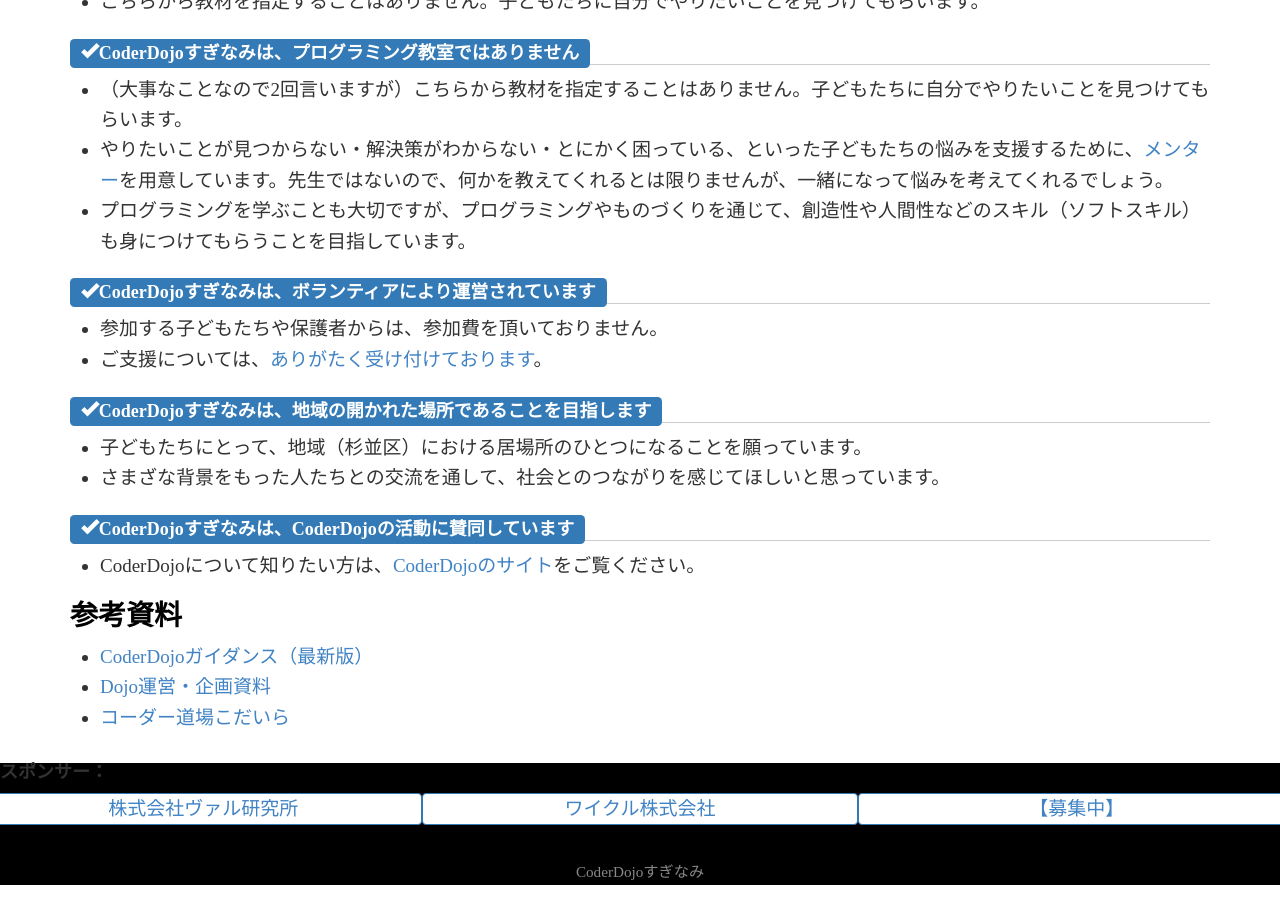
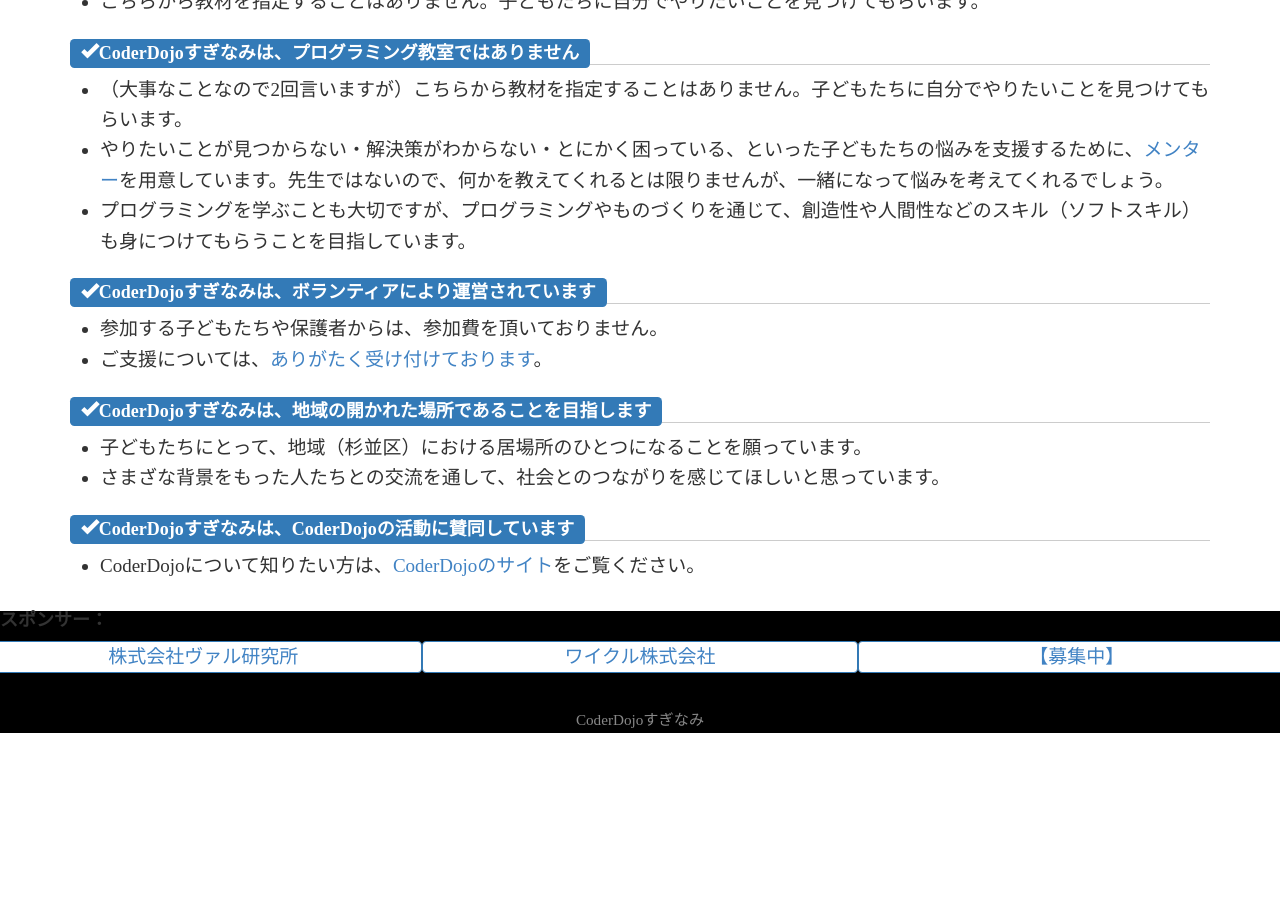
Before and after one commit to coderdojo-suginami/coderdojo-suginami.github.io, a Jekyll site: the page built from about/index.md, in a window 1280 px wide and 900 px high, scrolled down 3097 px. Built offline with Jekyll 4.4.1, drawn with Linux system fonts in a browser that asks for light colours; after the commit the page ends 3845 px from its top, so only the background shows below that.

Commit message:
Remove references

```diff
--- a/about/index.md
+++ b/about/index.md
@@ -131,9 +131,3 @@ TBD（杉並区の地域区民センターを使う予定です）
 ## <span class="label label-primary"><span class="glyphicon glyphicon-ok" />CoderDojoすぎなみは、CoderDojoの活動に賛同しています</span>
 
 * CoderDojoについて知りたい方は、[CoderDojoのサイト](https://coderdojo.com/)をご覧ください。
-
-# 参考資料
-
-* [CoderDojoガイダンス（最新版）](http://www.slideshare.net/togazo/coderdojo-introduction-jp)
-* [Dojo運営・企画資料](http://www.slideshare.net/togazo/coder-dojo-201501)
-* [コーダー道場こだいら](http://coderdojo-kodaira.github.io/)
```
